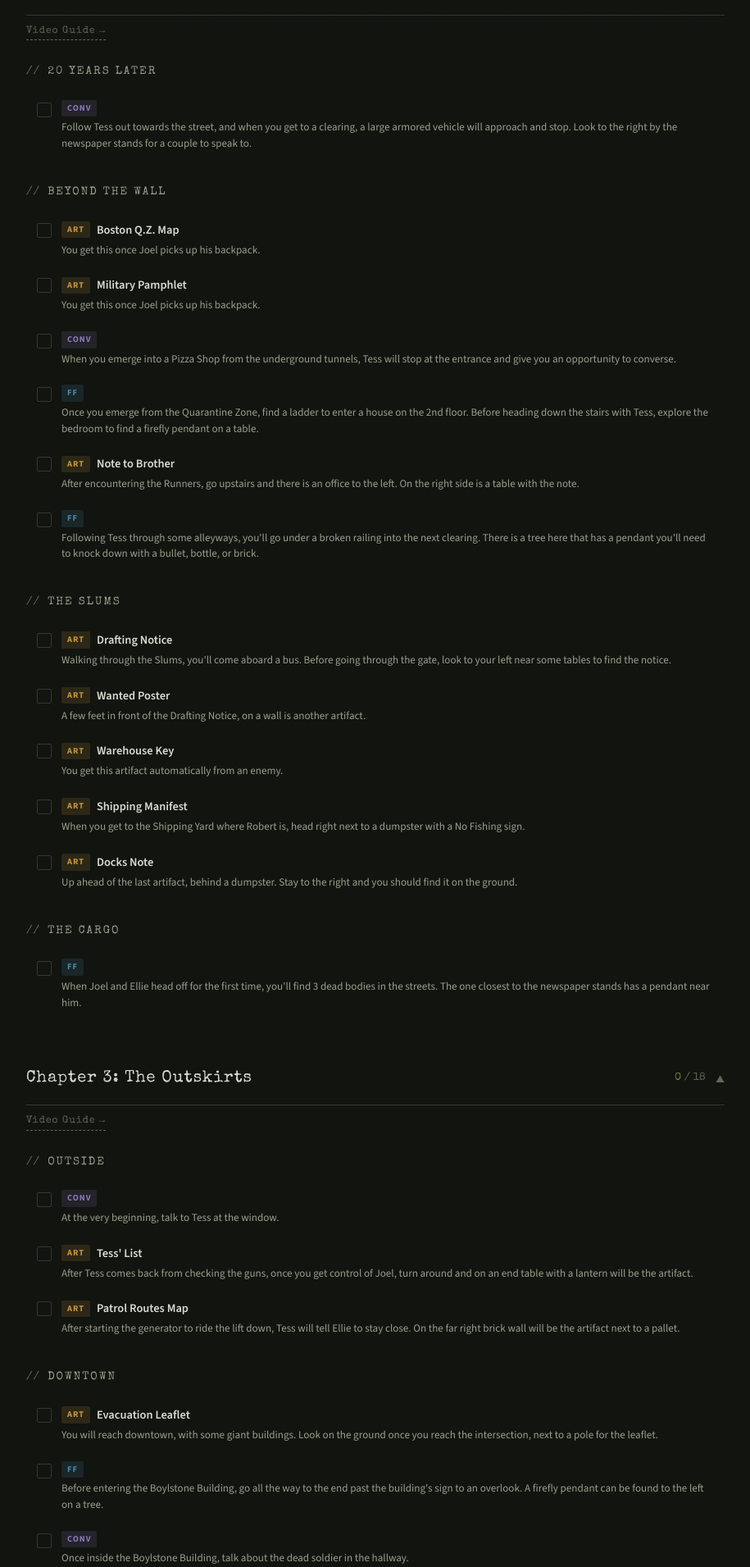
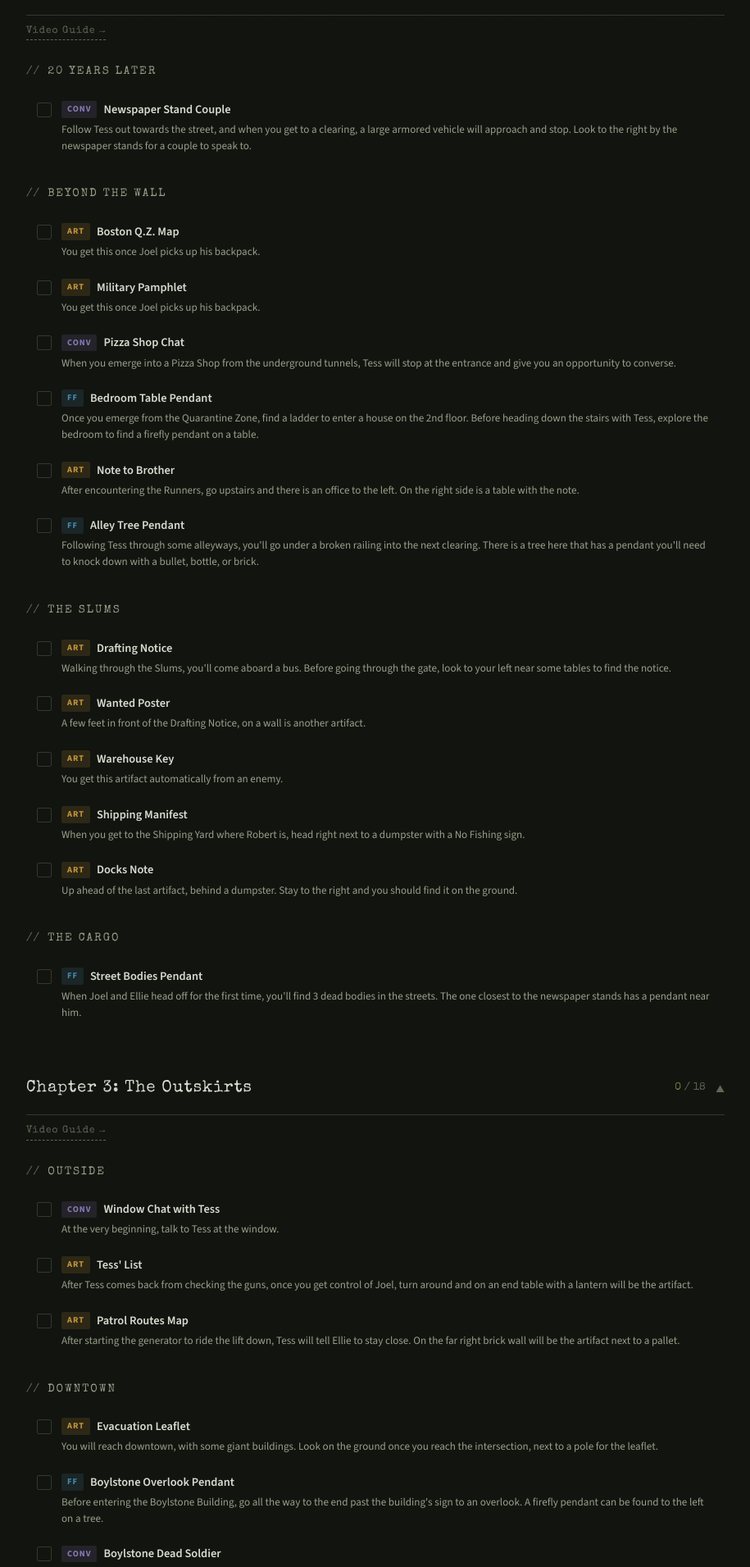
Before and after one commit to Cojense4/alltheponies, a React (Vite) app: page / in a window 1280 px wide. Shown: the part 500-2411 px from the top of the page at 82% size, without its empty margins (182-1097 px from the left). Built offline with nearby package versions, Linux system fonts and the light colour scheme.

Commit message:
ralph: iteration 2 auto-commit

```diff
--- a/src/data.ts
+++ b/src/data.ts
@@ -27,7 +27,7 @@ const guide: Chapter[] = [
           {
             id: "c2-1",
             tag: "CONV",
-            name: null,
+            name: "Newspaper Stand Couple",
             desc: "Follow Tess out towards the street, and when you get to a clearing, a large armored vehicle will approach and stop. Look to the right by the newspaper stands for a couple to speak to.",
           },
         ],
@@ -50,13 +50,13 @@ const guide: Chapter[] = [
           {
             id: "c2-4",
             tag: "CONV",
-            name: null,
+            name: "Pizza Shop Chat",
             desc: "When you emerge into a Pizza Shop from the underground tunnels, Tess will stop at the entrance and give you an opportunity to converse.",
           },
           {
             id: "c2-5",
             tag: "FF",
-            name: null,
+            name: "Bedroom Table Pendant",
             desc: "Once you emerge from the Quarantine Zone, find a ladder to enter a house on the 2nd floor. Before heading down the stairs with Tess, explore the bedroom to find a firefly pendant on a table.",
           },
           {
@@ -68,7 +68,7 @@ const guide: Chapter[] = [
           {
             id: "c2-7",
             tag: "FF",
-            name: null,
+            name: "Alley Tree Pendant",
             desc: "Following Tess through some alleyways, you'll go under a broken railing into the next clearing. There is a tree here that has a pendant you'll need to knock down with a bullet, bottle, or brick.",
           },
         ],
@@ -114,7 +114,7 @@ const guide: Chapter[] = [
           {
             id: "c2-13",
             tag: "FF",
-            name: null,
+            name: "Street Bodies Pendant",
             desc: "When Joel and Ellie head off for the first time, you'll find 3 dead bodies in the streets. The one closest to the newspaper stands has a pendant near him.",
           },
         ],
@@ -131,7 +131,7 @@ const guide: Chapter[] = [
           {
             id: "c3-1",
             tag: "CONV",
-            name: null,
+            name: "Window Chat with Tess",
             desc: "At the very beginning, talk to Tess at the window.",
           },
           {
@@ -160,13 +160,13 @@ const guide: Chapter[] = [
           {
             id: "c3-5",
             tag: "FF",
-            name: null,
+            name: "Boylstone Overlook Pendant",
             desc: "Before entering the Boylstone Building, go all the way to the end past the building's sign to an overlook. A firefly pendant can be found to the left on a tree.",
           },
           {
             id: "c3-6",
             tag: "CONV",
-            name: null,
+            name: "Boylstone Dead Soldier",
             desc: "Once inside the Boylstone Building, talk about the dead soldier in the hallway.",
           },
           {
@@ -178,7 +178,7 @@ const guide: Chapter[] = [
           {
             id: "c3-8",
             tag: "SHIV",
-            name: null,
+            name: "Post-Clicker Room Door",
             desc: "After being attacked by the Clicker and saved by Tess, go left of the room Tess and Ellie are in, and ahead will be a door that you can open with a shiv.",
           },
           {
@@ -207,19 +207,19 @@ const guide: Chapter[] = [
           {
             id: "c3-12",
             tag: "FF",
-            name: null,
+            name: "Museum Display Pendant",
             desc: "Inside the old museum, when you ascend to the next floor by walking on the caved-in flooring, stay on the left and climb up on the wall/ledge. Shimmy over to find the pendant on a broken display case.",
           },
           {
             id: "c3-13",
             tag: "SHIV",
-            name: null,
+            name: "Museum Rubble Door",
             desc: "Once Joel gets separated from Tess and Ellie, he'll crawl through the rubble. Head left and look for a door that requires a shiv.",
           },
           {
             id: "c3-14",
             tag: "CONV",
-            name: null,
+            name: "Museum Window Chat",
             desc: "After Ellie is mobbed by Infected in the Museum, save her and proceed to the window. Conversations for Tess first, then Ellie.",
           },
         ],
@@ -236,7 +236,7 @@ const guide: Chapter[] = [
           {
             id: "c3-16",
             tag: "FF",
-            name: null,
+            name: "Gazebo Pendant",
             desc: "Going through the flooded street with green murky water, before entering the Capitol Building, climb up the gazebo directly across from it.",
           },
           {
@@ -248,7 +248,7 @@ const guide: Chapter[] = [
           {
             id: "c3-18",
             tag: "FF",
-            name: null,
+            name: "Subway Shelf Pendant",
             desc: "After rejoining Ellie in the subway tunnel, beyond the artifact is an area you can access by diving underneath the rubble. On one of the shelves is a pendant.",
           },
         ],
@@ -271,19 +271,19 @@ const guide: Chapter[] = [
           {
             id: "c4-2",
             tag: "SHIV",
-            name: null,
+            name: "Fence Building Door",
             desc: "Before going beyond the fence to the main street, look on the left side for a building that has a door to use a shiv on.",
           },
           {
             id: "c4-3",
             tag: "CONV",
-            name: null,
+            name: "Arcade Machine Chat",
             desc: "Once on the main road, across the street is Anthony's Pizzas and Subs. Go inside, and Ellie will remark about the arcade machine, The Turning.",
           },
           {
             id: "c4-4",
             tag: "FF",
-            name: null,
+            name: "Jazz Club Pendant",
             desc: "In front of Mary's Famous Jazz Club is a mobile home that rammed a sheriff's car. Climb the car to the roof of the mobile home for the pendant.",
           },
           {
@@ -301,7 +301,7 @@ const guide: Chapter[] = [
           {
             id: "c4-7",
             tag: "SHIV",
-            name: null,
+            name: "Music Store Alley Door",
             desc: "In the back alley of the Marquis Music Store, you'll run into Bill's wire traps. There is a door that can be opened with a shiv.",
           },
           {
@@ -336,7 +336,7 @@ const guide: Chapter[] = [
           {
             id: "c4-12",
             tag: "CONV",
-            name: null,
+            name: "Chess Board Chat",
             desc: "Walk up ahead and look to your left towards the booths. On one of the tables is a chess board.",
           },
           {
@@ -348,7 +348,7 @@ const guide: Chapter[] = [
           {
             id: "c4-14",
             tag: "FF",
-            name: null,
+            name: "Hardtail Hank's Pendant",
             desc: "After Bill leads you out his bar towards the Graveyard, after the Infected attack, search the far end of the street for Hardtail Hank's. On the electric pole is the hanging pendant.",
           },
         ],
@@ -359,7 +359,7 @@ const guide: Chapter[] = [
           {
             id: "c4-15",
             tag: "TOOL",
-            name: null,
+            name: "Graveyard Toolbox",
             desc: "After Bill gives you the shotgun, follow him and make a left. There will be a metal shelf with a toolbox.",
           },
           {
@@ -371,7 +371,7 @@ const guide: Chapter[] = [
           {
             id: "c4-17",
             tag: "FF",
-            name: null,
+            name: "Laundry Room Pendant",
             desc: "At a fork where infected face away from you, find a house surrounded by a wooden fence. Inside, a small room has a washing machine and dryer with a Pendant on top.",
           },
           {
@@ -383,7 +383,7 @@ const guide: Chapter[] = [
           {
             id: "c4-19",
             tag: "CONV",
-            name: null,
+            name: "Boy's Room Chat",
             desc: "In the boy's room where you found Boy's Diary, Ellie will prompt you for a conversation.",
           },
         ],
@@ -400,13 +400,13 @@ const guide: Chapter[] = [
           {
             id: "c4-21",
             tag: "CONV",
-            name: null,
+            name: "Ellie in Driver's Seat",
             desc: "At Frank's house, speak to Ellie when she's in the driver's seat.",
           },
           {
             id: "c4-22",
             tag: "CONV",
-            name: null,
+            name: "Bill at the Car",
             desc: "After finding the Note from Frank, speak to Bill in front of the car.",
           },
           {
@@ -435,13 +435,13 @@ const guide: Chapter[] = [
           {
             id: "c5-1",
             tag: "COMIC",
-            name: null,
+            name: "Cutscene Comic",
             desc: "You get this automatically during the cutscene.",
           },
           {
             id: "c5-2",
             tag: "CONV",
-            name: null,
+            name: "Truck Crash Chat",
             desc: "After crashing the truck, lift the heavy metal grate. After viewing the 'gnarly stuff', Ellie will pause for conversation.",
           },
           {
@@ -453,7 +453,7 @@ const guide: Chapter[] = [
           {
             id: "c5-4",
             tag: "TOOL",
-            name: null,
+            name: "Shutter Door Toolbox",
             desc: "In the same room, find a toolbox on a metal shelf next to the metal shutter door.",
           },
           {
```
